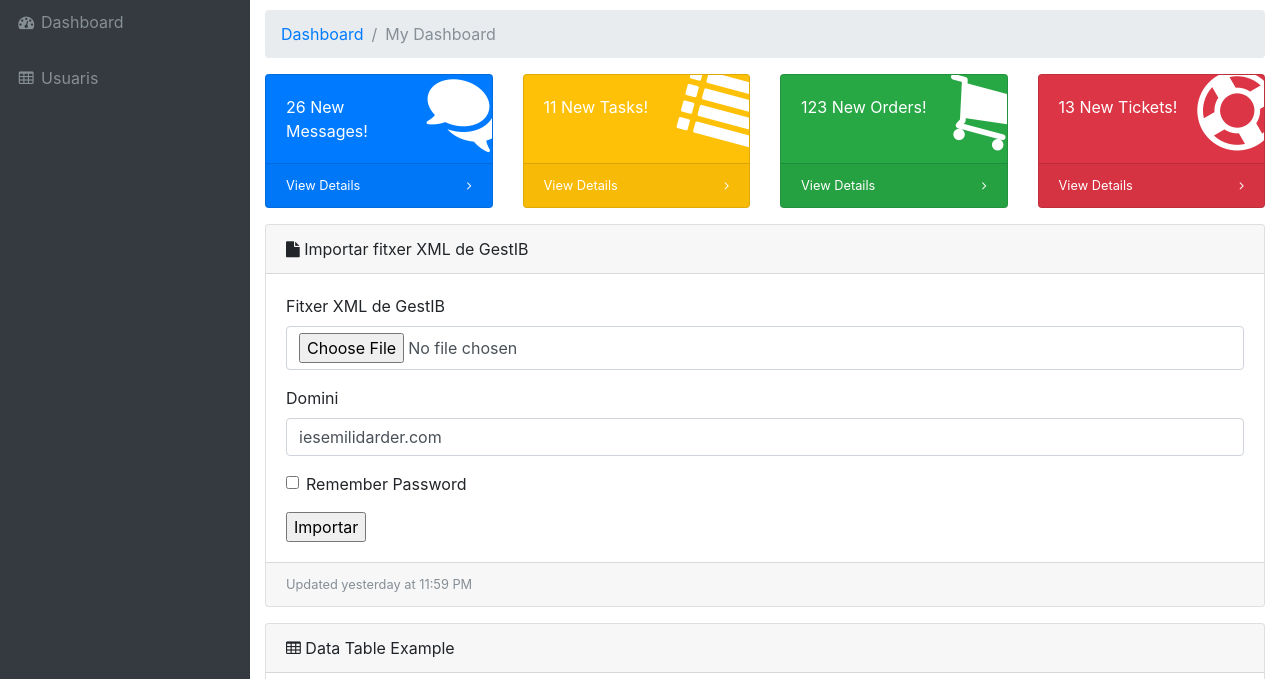
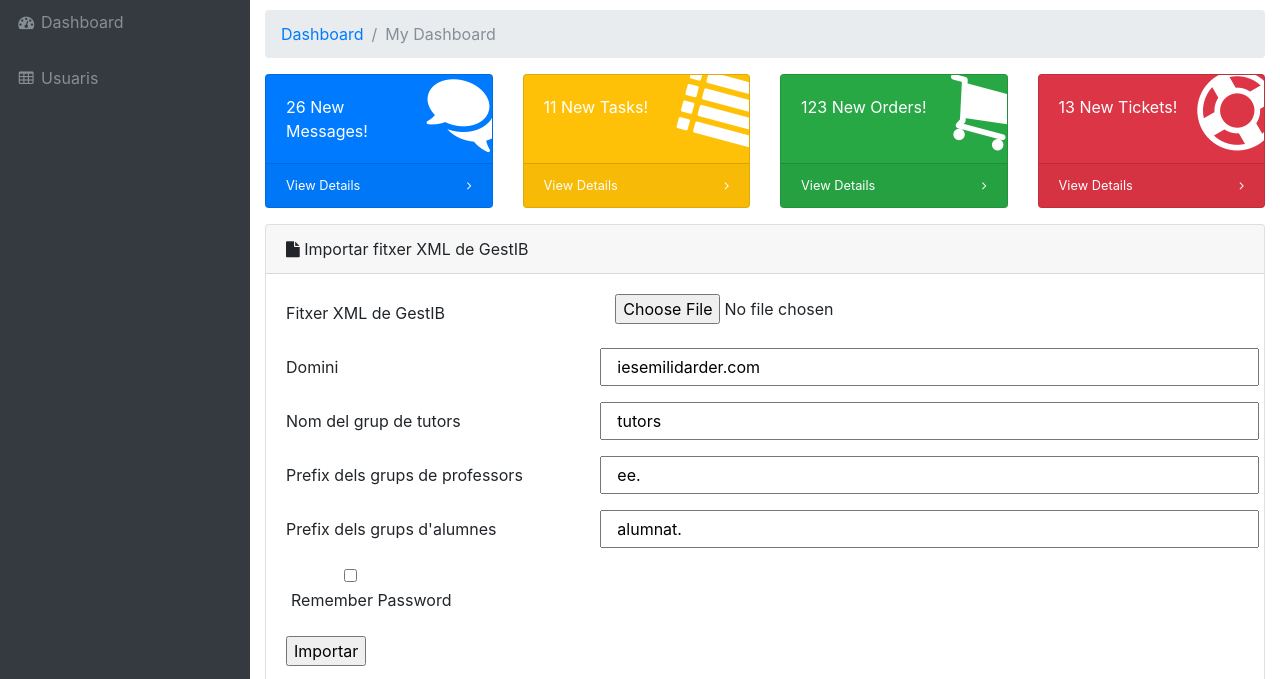
Before and after one commit to miquelcabot/gestib2google_nodejs, a website: page public/index.html in a window 1280 px wide. Shown: the part 62-741 px from the top of the page. Drawn offline with Linux system fonts and the light colour scheme.

Commit message:
Afegim camps al formulari html de peticio

```diff
--- a/public/index.html
+++ b/public/index.html
@@ -137,18 +137,30 @@
         <i class="fa fa-file"></i> Importar fitxer XML de GestIB</div>
       <div class="card-body">
         <form action="importgestib" method="POST" enctype="multipart/form-data">
-          <div class="form-group">
-            <label for="xmlGestibFile">Fitxer XML de GestIB</label>
-            <input class="form-control" id="xmlGestibFile" name="xmlfile" type="file" placeholder="File">
+          <div class="form-group row">
+            <label for="xmlfile" class="col-sm-6 col-md-4 col-form-label">Fitxer XML de GestIB</label>
+            <input class="form-contro col-sm-6 col-md-8" id="xmlfile" name="xmlfile" type="file" placeholder="File">
           </div>
-          <div class="form-group">
-            <label for="exampleInputPassword1">Domini</label>
-            <input class="form-control" id="exampleInputPassword1" name="domain" type="text" placeholder="Domain" value="iesemilidarder.com">
+          <div class="form-group row">
+            <label for="domain" class="col-sm-6 col-md-4 col-form-label">Domini</label>
+            <input class="form-contro col-sm-6 col-md-8" id="domain" name="domain" type="text" placeholder="Domini" value="iesemilidarder.com">
           </div>
-          <div class="form-group">
+          <div class="form-group row">
+            <label for="tutorsgroup" class="col-sm-6 col-md-4 col-form-label">Nom del grup de tutors</label>
+            <input class="form-contro col-sm-6 col-md-8" id="tutorsgroup" name="tutorsgroup" type="text" placeholder="Grup tutors" value="tutors">
+          </div>
+          <div class="form-group row">
+            <label for="teachersgroup" class="col-sm-6 col-md-4 col-form-label">Prefix dels grups de professors</label>
+            <input class="form-contro col-sm-6 col-md-8" id="teachersgroup" name="teachersgroup" type="text" placeholder="Prefix" value="ee.">
+          </div>
+          <div class="form-group row">
+            <label for="studentsgroup" class="col-sm-6 col-md-4 col-form-label">Prefix dels grups d'alumnes</label>
+            <input class="form-contro col-sm-6 col-md-8" id="studentsgroup" name="studentsgroup" type="text" placeholder="Prefix" value="alumnat.">
+          </div>
+          <div class="form-group row">
             <div class="form-check">
-              <label class="form-check-label">
-                <input class="form-check-input" type="checkbox"> Remember Password</label>
+              <label class="form-check-label" class="col-sm-6 col-md-4 col-form-label">
+                <input class="form-check-inpu col-sm-8" type="checkbox"> Remember Password</label>
             </div>
           </div>
           <input type="submit" value="Importar">
```
